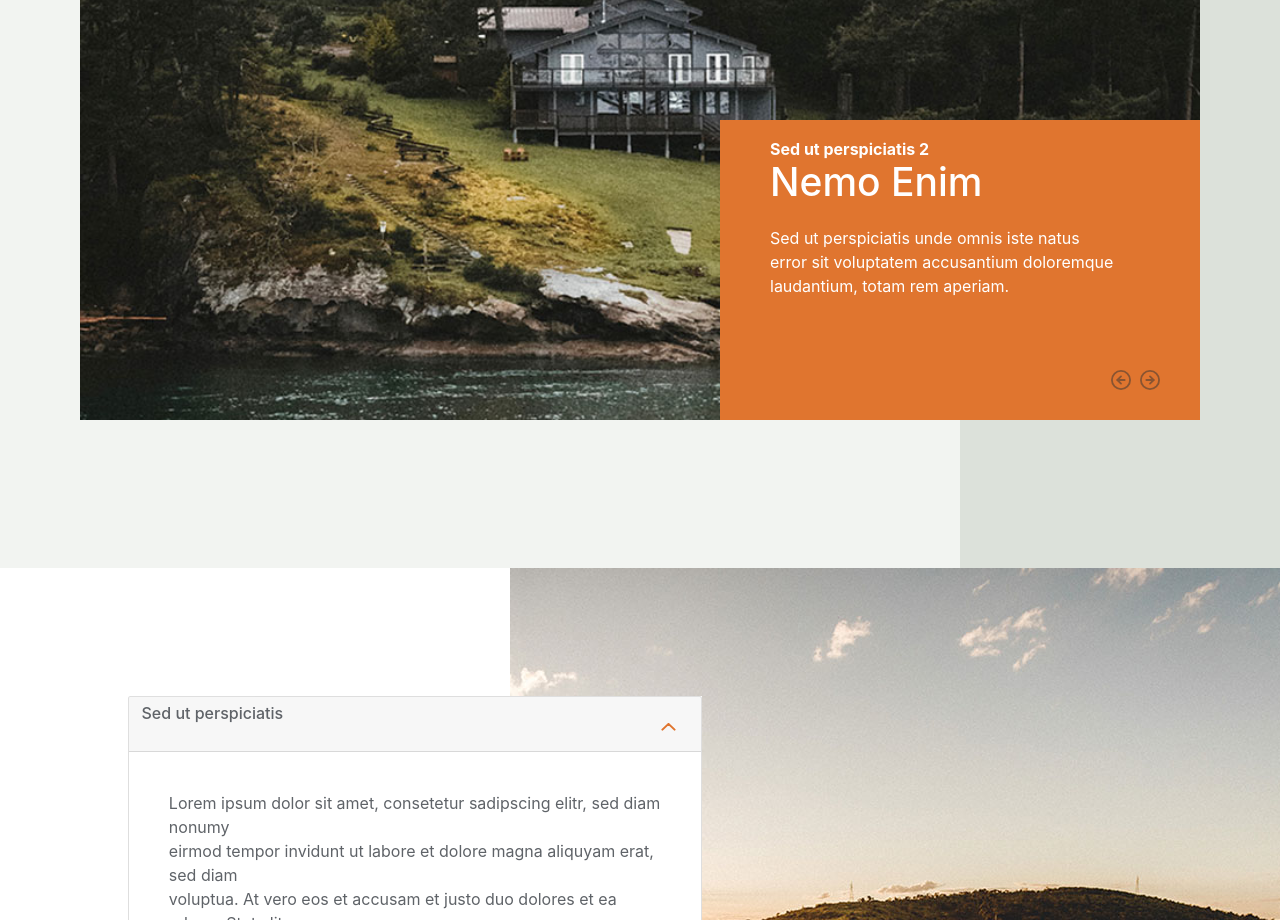
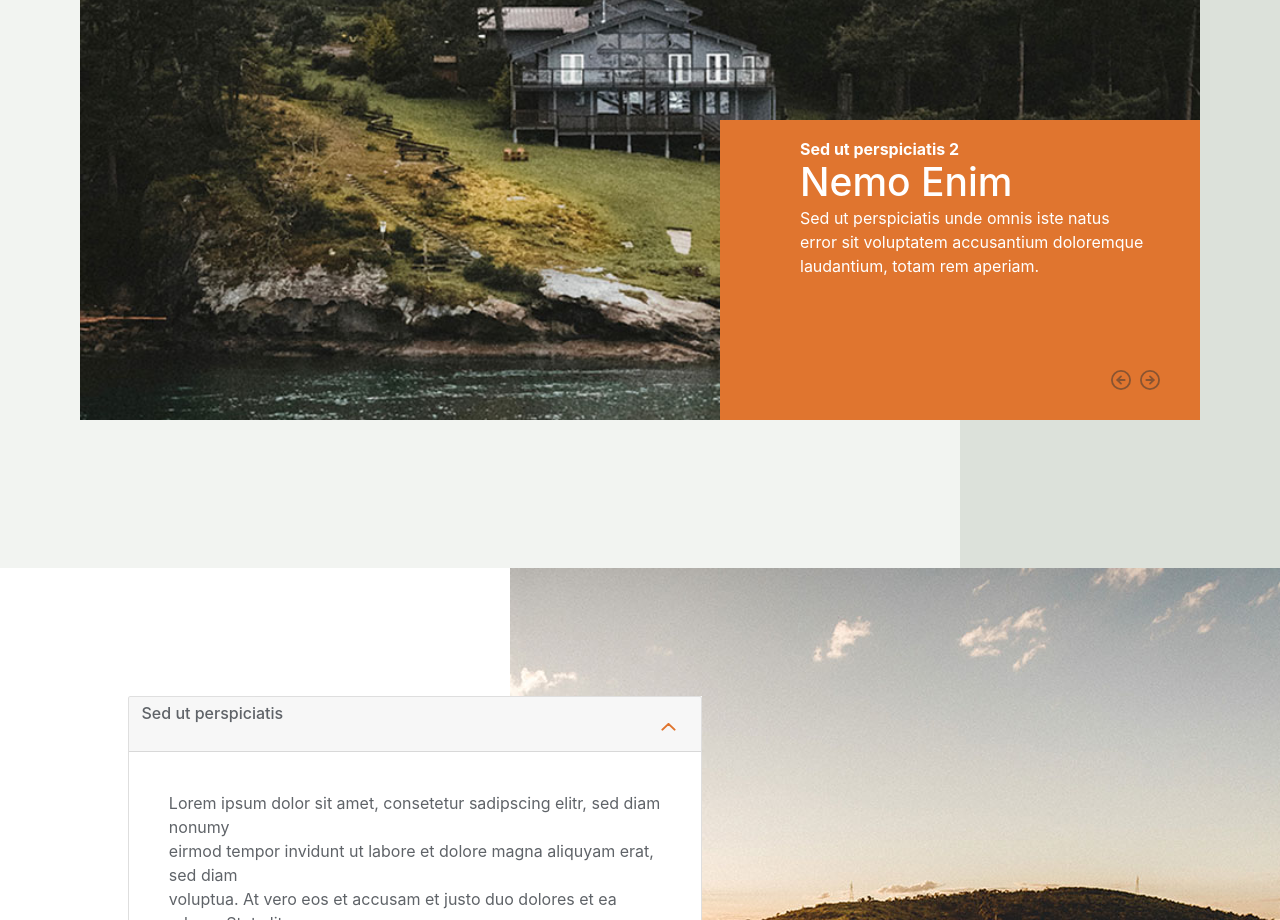
Before and after one commit to macu-dev/25wattsLanding, a React (Create React App) app in the folder landing-page/: page / in a window 1280 px wide. Shown: the part 2060-2980 px from the top of the page. Built offline with nearby package versions, Linux system fonts and the light colour scheme.

Commit message:
se agrego las clases carosuel caption title, text y subtitle

```diff
--- a/landing-page/src/components/Products/Products.js
+++ b/landing-page/src/components/Products/Products.js
@@ -3,34 +3,34 @@ import Carousel from 'react-bootstrap/Carousel';
 
 
 const Products = () =>{
+
+
     return (
         <section id="products" className="section section-products">
 
            <div className="products-content">
-
-
-            <Carousel className="products-content-cards">
-                    <Carousel.Item>
-                        <Carousel.Caption>
-                            <h3>Sed ut perspiciatis 1</h3>
-                            <h2>Nemo Enim</h2>
-                            <p>Sed ut perspiciatis unde omnis iste natus error sit voluptatem accusantium doloremque laudantium, totam rem aperiam.</p>
+            <Carousel className="products-content-cards" indicators={false}>
+                    <Carousel.Item className="pl-5 pr-5">
+                        <Carousel.Caption className="d-contents">
+                            <h3 className="carosuel-caption__title m-0 pb-0">Sed ut perspiciatis 1</h3>
+                            <h2 className="carosuel-caption__subtitle m-0 pb-0">Nemo Enim</h2>
+                            <p className="carosuel-caption__text" >Sed ut perspiciatis unde omnis iste natus error sit voluptatem accusantium doloremque laudantium, totam rem aperiam.</p>
                         </Carousel.Caption>
                     </Carousel.Item>
-                    <Carousel.Item>
+                    <Carousel.Item className="pl-5 pr-5">
 
-                        <Carousel.Caption>
-                            <h3>Sed ut perspiciatis 2</h3>
-                            <h2>Nemo Enim</h2>
-                            <p>Sed ut perspiciatis unde omnis iste natus error sit voluptatem accusantium doloremque laudantium, totam rem aperiam.</p>
+                        <Carousel.Caption className="d-contents">
+                            <h3 className="carosuel-caption__title m-0 pb-0">Sed ut perspiciatis 2</h3>
+                            <h2 className="carosuel-caption__subtitle m-0 pt-0">Nemo Enim</h2>
+                            <p className="carosuel-caption__text">Sed ut perspiciatis unde omnis iste natus error sit voluptatem accusantium doloremque laudantium, totam rem aperiam.</p>
                         </Carousel.Caption>
                     </Carousel.Item>
-                    <Carousel.Item>
+                    <Carousel.Item className="pl-5 pr-5">
 
-                        <Carousel.Caption>
-                            <h3>Sed ut perspiciatis 3</h3>
-                            <h2>Nemo Enim</h2>
-                            <p>Sed ut perspiciatis unde omnis iste natus error sit voluptatem accusantium doloremque laudantium, totam rem aperiam.</p>
+                        <Carousel.Caption className="d-contents">
+                            <h3 className="carosuel-caption__title m-0 pb-0">Sed ut perspiciatis 3</h3>
+                            <h2 className="carosuel-caption__subtitle m-0 pt-0">Nemo Enim</h2>
+                            <p className="carosuel-caption__text">Sed ut perspiciatis unde omnis iste natus error sit voluptatem accusantium doloremque laudantium, totam rem aperiam.</p>
                         </Carousel.Caption>
                     </Carousel.Item>
             </Carousel>
```
